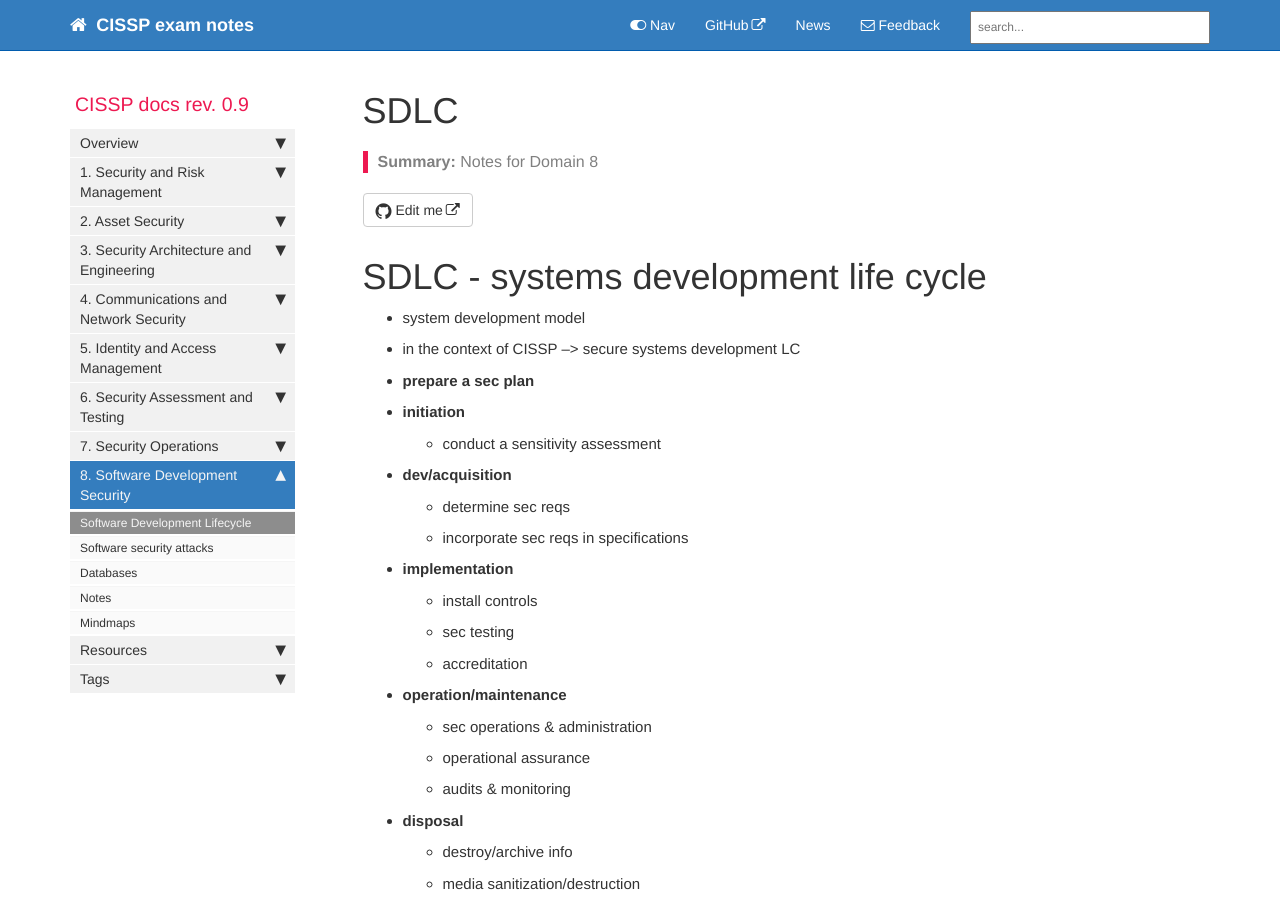
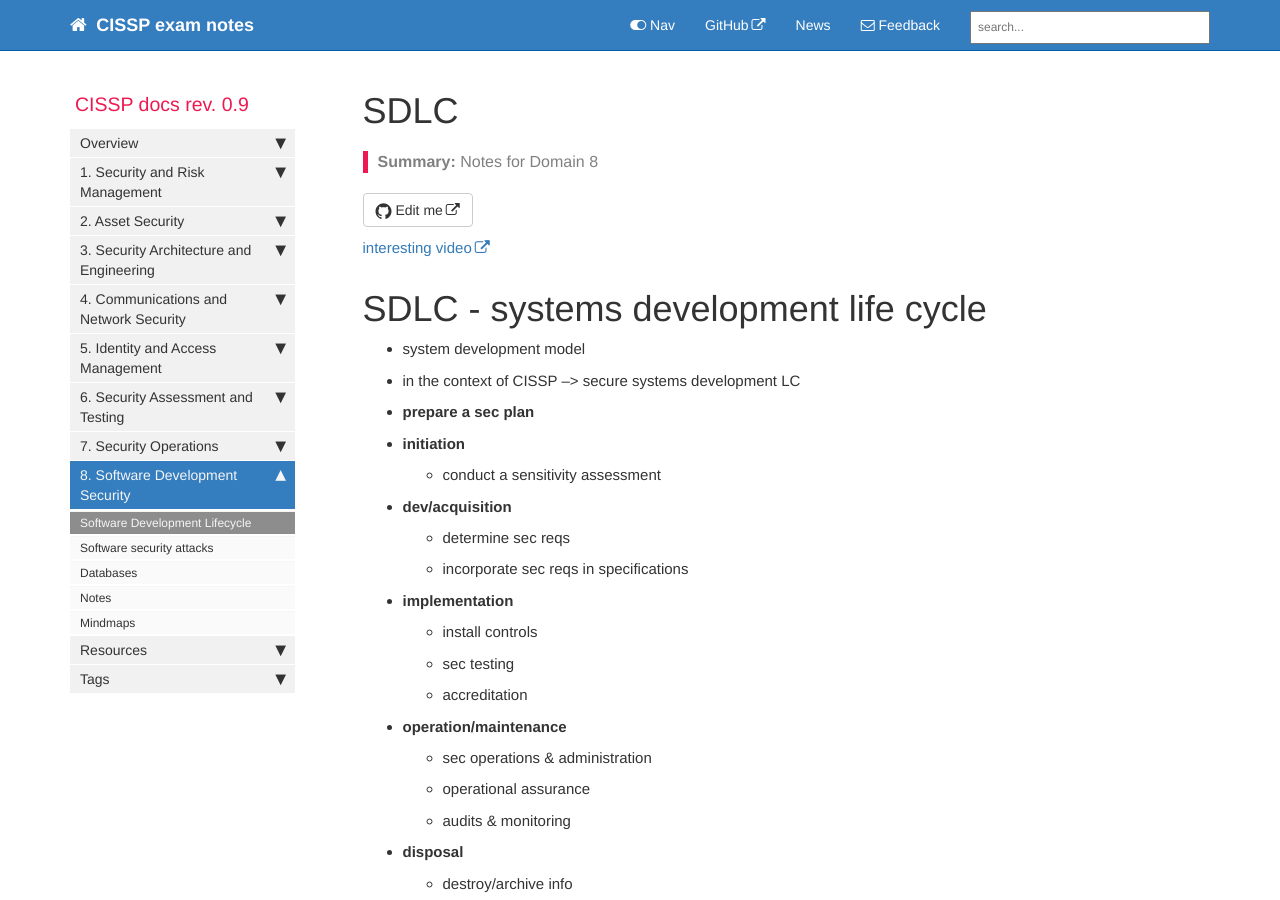
Before and after one commit to quaie/cissp, a Jekyll site: the page built from pages/mydoc/8_sdlc.md, in a window 1280 px wide and 900 px high. Built offline with Jekyll 4.4.1, drawn with Linux system fonts in a browser that asks for light colours; comment, search, counter and statistics services are not loaded.

Commit message:
Update 8_sdlc.md

```diff
--- a/pages/mydoc/8_sdlc.md
+++ b/pages/mydoc/8_sdlc.md
@@ -8,6 +8,8 @@ sidebar: mydoc_sidebar
 permalink: 8_sdlc.html
 folder: mydoc
 ---
+
+[interesting video](https://www.youtube.com/watch?v=i-QyW8D3ei0)
 
 # SDLC - systems development life cycle
 - system development model
```
